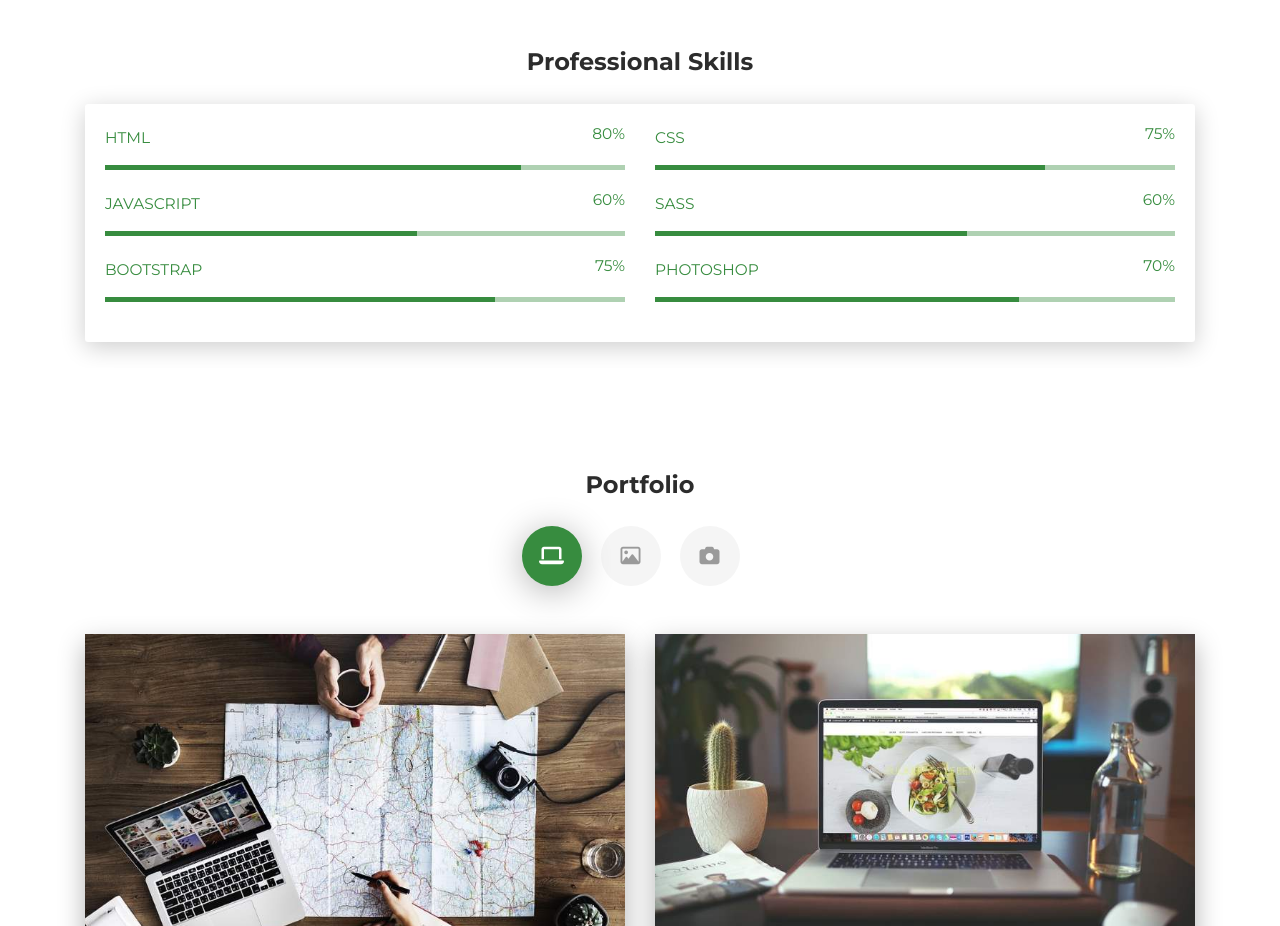
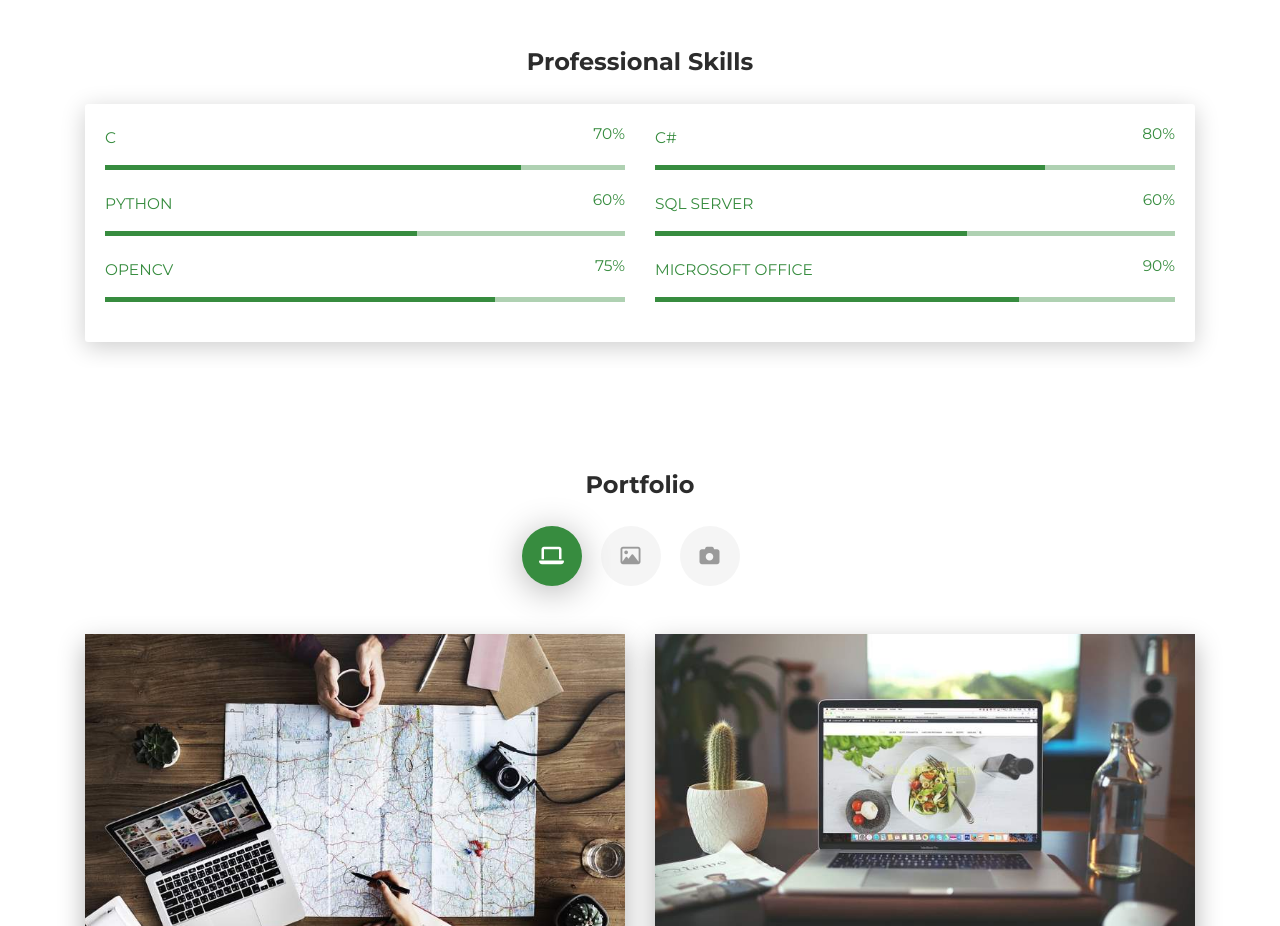
Before and after one commit to DucHienIT/DucHienIT.github.io, a plain HTML site: page index.html in a window 1280 px wide. Shown: the part 960-1886 px from the top of the page. Drawn offline with Linux system fonts and the light colour scheme.

Commit message:
pro skills

```diff
--- a/index.html
+++ b/index.html
@@ -101,30 +101,30 @@
       <div class="card-body">
         <div class="row">
           <div class="col-md-6">
-            <div class="progress-container progress-primary"><span class="progress-badge">HTML</span>
+            <div class="progress-container progress-primary"><span class="progress-badge">C</span>
               <div class="progress">
-                <div class="progress-bar progress-bar-primary" data-aos="progress-full" data-aos-offset="10" data-aos-duration="2000" role="progressbar" aria-valuenow="60" aria-valuemin="0" aria-valuemax="100" style="width: 80%;"></div><span class="progress-value">80%</span>
+                <div class="progress-bar progress-bar-primary" data-aos="progress-full" data-aos-offset="10" data-aos-duration="2000" role="progressbar" aria-valuenow="60" aria-valuemin="0" aria-valuemax="100" style="width: 80%;"></div><span class="progress-value">70%</span>
               </div>
             </div>
           </div>
           <div class="col-md-6">
-            <div class="progress-container progress-primary"><span class="progress-badge">CSS</span>
+            <div class="progress-container progress-primary"><span class="progress-badge">C#</span>
               <div class="progress">
-                <div class="progress-bar progress-bar-primary" data-aos="progress-full" data-aos-offset="10" data-aos-duration="2000" role="progressbar" aria-valuenow="60" aria-valuemin="0" aria-valuemax="100" style="width: 75%;"></div><span class="progress-value">75%</span>
+                <div class="progress-bar progress-bar-primary" data-aos="progress-full" data-aos-offset="10" data-aos-duration="2000" role="progressbar" aria-valuenow="60" aria-valuemin="0" aria-valuemax="100" style="width: 75%;"></div><span class="progress-value">80%</span>
               </div>
             </div>
           </div>
         </div>
         <div class="row">
           <div class="col-md-6">
-            <div class="progress-container progress-primary"><span class="progress-badge">JavaScript</span>
+            <div class="progress-container progress-primary"><span class="progress-badge">Python</span>
               <div class="progress">
                 <div class="progress-bar progress-bar-primary" data-aos="progress-full" data-aos-offset="10" data-aos-duration="2000" role="progressbar" aria-valuenow="60" aria-valuemin="0" aria-valuemax="100" style="width: 60%;"></div><span class="progress-value">60%</span>
               </div>
             </div>
           </div>
           <div class="col-md-6">
-            <div class="progress-container progress-primary"><span class="progress-badge">SASS</span>
+            <div class="progress-container progress-primary"><span class="progress-badge">SQL Server</span>
               <div class="progress">
                 <div class="progress-bar progress-bar-primary" data-aos="progress-full" data-aos-offset="10" data-aos-duration="2000" role="progressbar" aria-valuenow="60" aria-valuemin="0" aria-valuemax="100" style="width: 60%;"></div><span class="progress-value">60%</span>
               </div>
@@ -133,16 +133,16 @@
         </div>
         <div class="row">
           <div class="col-md-6">
-            <div class="progress-container progress-primary"><span class="progress-badge">Bootstrap</span>
+            <div class="progress-container progress-primary"><span class="progress-badge">OpenCV</span>
               <div class="progress">
                 <div class="progress-bar progress-bar-primary" data-aos="progress-full" data-aos-offset="10" data-aos-duration="2000" role="progressbar" aria-valuenow="60" aria-valuemin="0" aria-valuemax="100" style="width: 75%;"></div><span class="progress-value">75%</span>
               </div>
             </div>
           </div>
           <div class="col-md-6">
-            <div class="progress-container progress-primary"><span class="progress-badge">Photoshop</span>
+            <div class="progress-container progress-primary"><span class="progress-badge">Microsoft Office</span>
               <div class="progress">
-                <div class="progress-bar progress-bar-primary" data-aos="progress-full" data-aos-offset="10" data-aos-duration="2000" role="progressbar" aria-valuenow="60" aria-valuemin="0" aria-valuemax="100" style="width: 70%;"></div><span class="progress-value">70%</span>
+                <div class="progress-bar progress-bar-primary" data-aos="progress-full" data-aos-offset="10" data-aos-duration="2000" role="progressbar" aria-valuenow="60" aria-valuemin="0" aria-valuemax="100" style="width: 70%;"></div><span class="progress-value">90%</span>
               </div>
             </div>
           </div>
```
